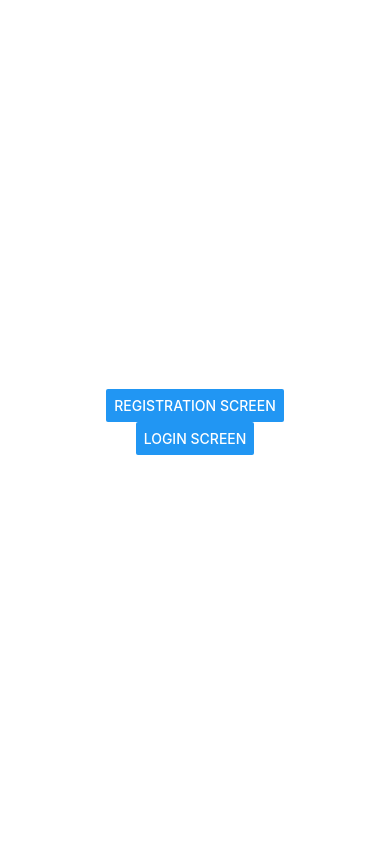
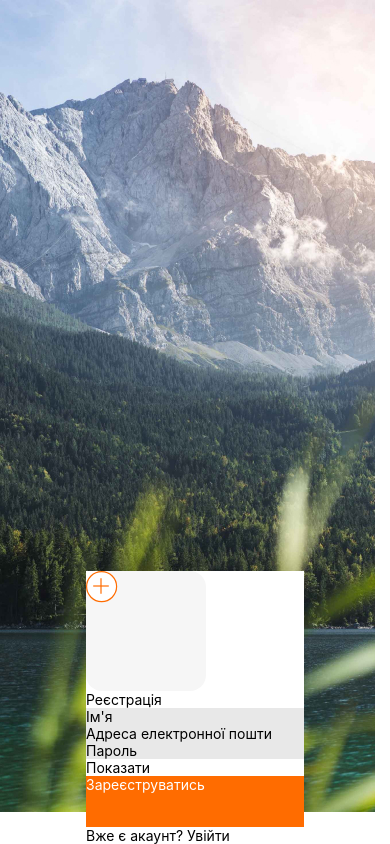
Before and after one commit to YaroslavLazorenko/goit-react-native-hw, a React Native app: screen / in a window 390 px wide. Built offline with nearby package versions, Linux system fonts and the light colour scheme.

Commit message:
Add functionality

```diff
--- a/App.js
+++ b/App.js
@@ -5,37 +5,12 @@ import LoginScreen from './Screens/LoginScreen';
 import RegistrationScreen from './Screens/RegistrationScreen';
 
 export default function App() {
-  const [screen, setScreen] = useState('');
+  const [screen, setScreen] = useState('Registration');
 
   return (
     <>
-      {screen === 'Registration' && <RegistrationScreen />}
-      {screen === 'Login' && <LoginScreen />}
-      {screen === '' && (
-        <View style={styles.container}>
-          <Button
-            onPress={() => {
-              setScreen('Registration');
-            }}
-            title="Registration screen"
-          />
-          <Button
-            onPress={() => {
-              setScreen('Login');
-            }}
-            title="Login screen"
-          />
-        </View>
-      )}
+      {screen === 'Registration' && <RegistrationScreen showScreen={setScreen} />}
+      {screen === 'Login' && <LoginScreen showScreen={setScreen} />}
     </>
   );
 }
-
-const styles = StyleSheet.create({
-  container: {
-    flex: 1,
-    backgroundColor: '#fff',
-    alignItems: 'center',
-    justifyContent: 'center',
-  },
-});
--- a/Screens/LoginScreen.js
+++ b/Screens/LoginScreen.js
@@ -1,3 +1,4 @@
+import { useState } from 'react';
 import {
   StyleSheet,
   Text,
@@ -6,20 +7,102 @@ import {
   Keyboard,
   TouchableWithoutFeedback,
   ImageBackground,
+  Platform,
+  Image,
+  TextInput,
+  TouchableOpacity,
 } from 'react-native';
 
-export default function LoginScreen() {
-  const keyboardHide = () => {
+const INITIAL_STATE = {
+  email: '',
+  password: '',
+  showPassword: false,
+  isKeyboardHide: true,
+};
+
+export default function LoginScreen({ showScreen }) {
+  const [email, setEmail] = useState(INITIAL_STATE.email);
+  const [password, setPassword] = useState(INITIAL_STATE.password);
+  const [showPassword, setShowPassword] = useState(INITIAL_STATE.showPassword);
+  const [isKeyboardHide, setIsKeyboardHide] = useState(INITIAL_STATE.isKeyboardHide);
+
+  const hideKeyboard = () => {
+    setIsKeyboardHide(true);
     Keyboard.dismiss();
   };
 
+  const emailHandler = text => {
+    setEmail(text);
+  };
+
+  const passwordHandler = text => {
+    setPassword(text);
+  };
+
+  const showPasswordHandler = () => {
+    const toggle = showPassword ? false : true;
+    setShowPassword(toggle);
+  };
+
+  const resetForm = () => {
+    setEmail(INITIAL_STATE.email);
+    setPassword(INITIAL_STATE.password);
+  };
+
+  const onSignup = () => {
+    console.log('email: ', email);
+    console.log('password: ', password);
+    hideKeyboard();
+    resetForm();
+  };
+
   return (
-    <TouchableWithoutFeedback onPress={keyboardHide}>
+    <TouchableWithoutFeedback onPress={hideKeyboard}>
       <View style={styles.container}>
         <ImageBackground
           style={styles.backgroundImage}
           source={require('../assets/images/background-image.jpg')}
-        ></ImageBackground>
+        >
+          <KeyboardAvoidingView behavior={Platform.OS == 'ios' ? 'padding' : 'height'}>
+            <View style={styles.formContainer}>
+              <Text>Увійти</Text>
+              <TextInput
+                placeholder={'Адреса електронної пошти'}
+                textAlign={'left'}
+                style={styles.input}
+                value={email}
+                onChangeText={emailHandler}
+                onFocus={() => setIsKeyboardHide(false)}
+              />
+              <View>
+                <TextInput
+                  placeholder={'Пароль'}
+                  textAlign={'left'}
+                  secureTextEntry={!showPassword}
+                  style={styles.input}
+                  value={password}
+                  onChangeText={passwordHandler}
+                  onFocus={() => setIsKeyboardHide(false)}
+                />
+                <Text onPress={showPasswordHandler}>{showPassword ? 'Сховати' : 'Показати'}</Text>
+              </View>
+              {isKeyboardHide ? (
+                <>
+                  <TouchableOpacity activeOpacity={0.8} style={styles.button} onPress={onSignup}>
+                    <Text style={styles.buttonTitle}>Увійти</Text>
+                  </TouchableOpacity>
+                  <Text
+                    onPress={() => {
+                      showScreen('Registration');
+                    }}
+                  >
+                    Нема акаунту? Зареєструватись
+                  </Text>
+                </>
+              ) : null}
+            </View>
+          </KeyboardAvoidingView>
+        </ImageBackground>
       </View>
     </TouchableWithoutFeedback>
   );
@@ -28,12 +111,27 @@ export default function LoginScreen() {
 const styles = StyleSheet.create({
   container: {
     flex: 1,
-    backgroundColor: '#fff',
   },
   backgroundImage: {
     flex: 1,
     resizeMode: 'cover',
-    justifyContent: 'flex-end',
     alignItems: 'center',
   },
+  formContainer: {
+    flex: 1,
+    justifyContent: 'flex-end',
+    backgroundColor: '#fff',
+    marginTop: 100,
+    width: 100,
+  },
+  input: {
+    backgroundColor: '#e8e8e8',
+  },
+  button: {
+    height: 51,
+    backgroundColor: '#ff6c00',
+  },
+  buttonTitle: {
+    color: '#fff',
+  },
 });
--- a/Screens/RegistrationScreen.js
+++ b/Screens/RegistrationScreen.js
@@ -1,3 +1,4 @@
+import { useState } from 'react';
 import {
   StyleSheet,
   Text,
@@ -14,13 +15,59 @@ import {
 
 import AddPhotoSVG from './components/AddPhotoSVG';
 
-export default function RegistrationScreen() {
-  const keyboardHide = () => {
+const INITIAL_STATE = {
+  name: '',
+  email: '',
+  password: '',
+  showPassword: false,
+  isKeyboardHide: true,
+};
+
+export default function RegistrationScreen({ showScreen }) {
+  const [name, setName] = useState(INITIAL_STATE.name);
+  const [email, setEmail] = useState(INITIAL_STATE.email);
+  const [password, setPassword] = useState(INITIAL_STATE.password);
+  const [showPassword, setShowPassword] = useState(INITIAL_STATE.showPassword);
+  const [isKeyboardHide, setIsKeyboardHide] = useState(INITIAL_STATE.isKeyboardHide);
+
+  const hideKeyboard = () => {
+    setIsKeyboardHide(true);
     Keyboard.dismiss();
   };
 
+  const nameHandler = text => {
+    setName(text);
+  };
+
+  const emailHandler = text => {
+    setEmail(text);
+  };
+
+  const passwordHandler = text => {
+    setPassword(text);
+  };
+
+  const showPasswordHandler = () => {
+    const toggle = showPassword ? false : true;
+    setShowPassword(toggle);
+  };
+
+  const resetForm = () => {
+    setName(INITIAL_STATE.name);
+    setEmail(INITIAL_STATE.email);
+    setPassword(INITIAL_STATE.password);
+  };
+
+  const onSignup = () => {
+    console.log('name: ', name);
+    console.log('email: ', email);
+    console.log('password: ', password);
+    hideKeyboard();
+    resetForm();
+  };
+
   return (
-    <TouchableWithoutFeedback onPress={keyboardHide}>
+    <TouchableWithoutFeedback onPress={hideKeyboard}>
       <View style={styles.container}>
         <ImageBackground
           style={styles.backgroundImage}
@@ -34,28 +81,50 @@ export default function RegistrationScreen() {
                   source={require('../assets/images/user-photo.jpg')}
                 /> */}
                 <AddPhotoSVG />
-                <Image style={styles.addPhoto} source={require('../assets/images/add-photo.svg')} />
               </View>
               <Text>Реєстрація</Text>
-              <TextInput placeholder={"Ім'я"} textAlign={'left'} style={styles.input} />
+              <TextInput
+                placeholder={"Ім'я"}
+                textAlign={'left'}
+                style={styles.input}
+                value={name}
+                onChangeText={nameHandler}
+                onFocus={() => setIsKeyboardHide(false)}
+              />
               <TextInput
                 placeholder={'Адреса електронної пошти'}
                 textAlign={'left'}
                 style={styles.input}
+                value={email}
+                onChangeText={emailHandler}
+                onFocus={() => setIsKeyboardHide(false)}
               />
               <View>
                 <TextInput
                   placeholder={'Пароль'}
                   textAlign={'left'}
-                  secureTextEntry={true}
+                  secureTextEntry={!showPassword}
                   style={styles.input}
+                  value={password}
+                  onChangeText={passwordHandler}
+                  onFocus={() => setIsKeyboardHide(false)}
                 />
-                <Text>Показати</Text>
+                <Text onPress={showPasswordHandler}>{showPassword ? 'Сховати' : 'Показати'}</Text>
               </View>
-              <TouchableOpacity activeOpacity={0.8} style={styles.button}>
-                <Text style={styles.buttonTitle}>Зареєструватись</Text>
-              </TouchableOpacity>
-              <Text>Вже є акаунт? Увійти</Text>
+              {isKeyboardHide ? (
+                <>
+                  <TouchableOpacity activeOpacity={0.8} style={styles.button} onPress={onSignup}>
+                    <Text style={styles.buttonTitle}>Зареєструватись</Text>
+                  </TouchableOpacity>
+                  <Text
+                    onPress={() => {
+                      showScreen('Login');
+                    }}
+                  >
+                    Вже є акаунт? Увійти
+                  </Text>
+                </>
+              ) : null}
             </View>
           </KeyboardAvoidingView>
         </ImageBackground>
@@ -70,6 +139,7 @@ const styles = StyleSheet.create({
   },
   backgroundImage: {
     flex: 1,
+    justifyContent: 'flex-end',
     resizeMode: 'cover',
     alignItems: 'center',
   },
@@ -86,11 +156,7 @@ const styles = StyleSheet.create({
     borderRadius: 16,
     backgroundColor: '#f6f6f6',
   },
-  formContainer: {
-    flex: 1,
-  },
-  userPhoto: {},
-  addPhoto: { width: 25, height: 25, color: '#f00' },
+  // userPhoto: {},
   input: {
     backgroundColor: '#e8e8e8',
   },
```
